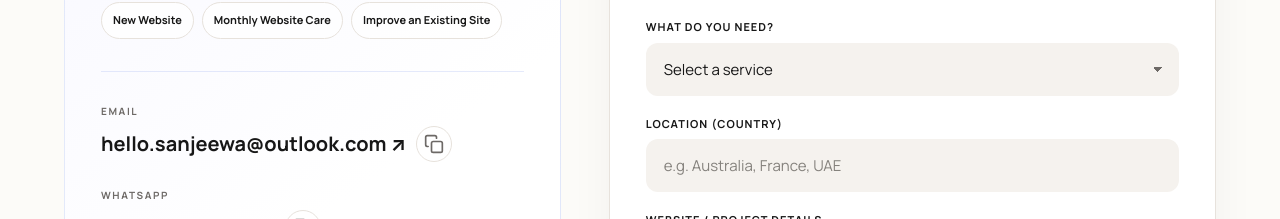
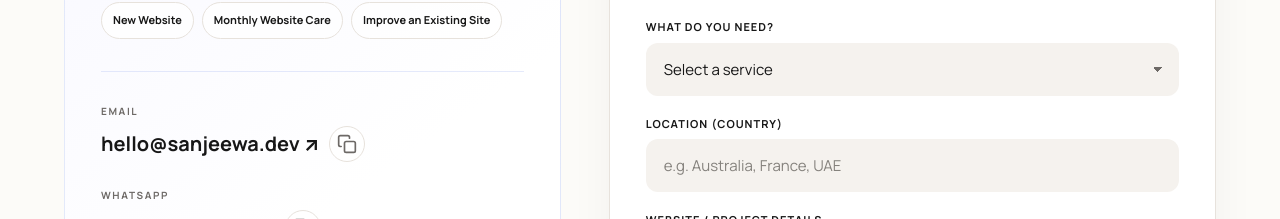
Before and after one commit to sanjeewadev/sanjeewa.dev, a Next.js app: page /contact in a window 1280 px wide. Shown: the part 800-1019 px from the top of the page. Built offline with nearby package versions, Linux system fonts and the light colour scheme.

Commit message:
Update contact email

```diff
--- a/src/app/contact/page.js
+++ b/src/app/contact/page.js
@@ -20,7 +20,7 @@ const schemaData = {
     "@type": "Person",
     "name": "Sanjeewa Vipula Kumara",
     "jobTitle": "Freelance Web Developer",
-    "email": "hello.sanjeewa@outlook.com",
+    "email": "hello@sanjeewa.dev",
     "telephone": "+94776369256",
     "address": {
       "@type": "PostalAddress",
@@ -78,8 +78,8 @@ export default function Contact() {
                               <div className="channel-card">
                                   <h3>Email</h3>
                                   <div className="copy-link-group">
-                                      <a href="mailto:hello.sanjeewa@outlook.com" className="channel-link">hello.sanjeewa@outlook.com ↗</a>
-                                      <button className="copy-btn" data-copy="hello.sanjeewa@outlook.com" aria-label="Copy Email" type="button">
+                                      <a href="mailto:hello@sanjeewa.dev" className="channel-link">hello@sanjeewa.dev ↗</a>
+                                      <button className="copy-btn" data-copy="hello@sanjeewa.dev" aria-label="Copy Email" type="button">
                                           <svg xmlns="http://www.w3.org/2000/svg" width="20" height="20" viewBox="0 0 24 24" fill="none" stroke="currentColor" strokeWidth="2" strokeLinecap="round" strokeLinejoin="round" className="icon-copy"><rect x="9" y="9" width="13" height="13" rx="2" ry="2"></rect><path d="M5 15H4a2 2 0 0 1-2-2V4a2 2 0 0 1 2-2h9a2 2 0 0 1 2 2v1"></path></svg>
                                           <svg xmlns="http://www.w3.org/2000/svg" width="20" height="20" viewBox="0 0 24 24" fill="none" stroke="currentColor" strokeWidth="2" strokeLinecap="round" strokeLinejoin="round" className="icon-check"><polyline points="20 6 9 17 4 12"></polyline></svg>
                                       </button>
```
